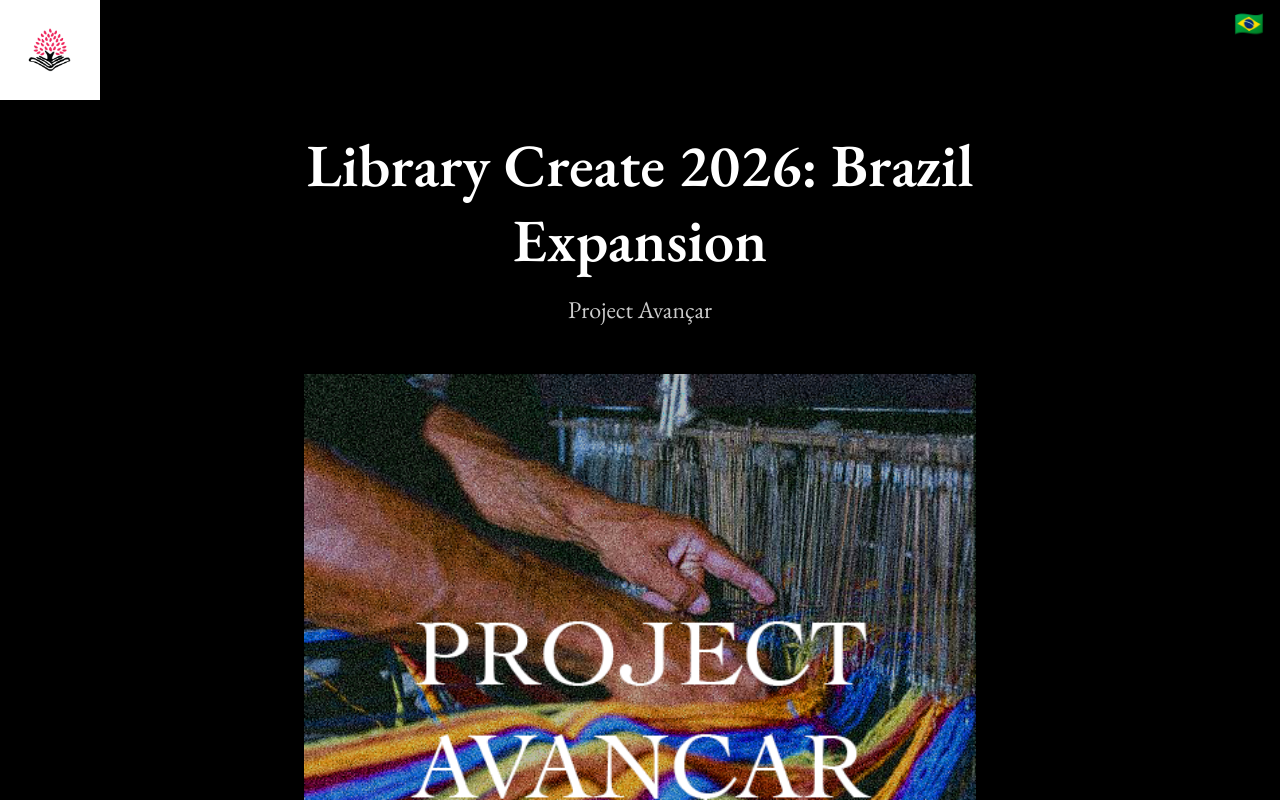
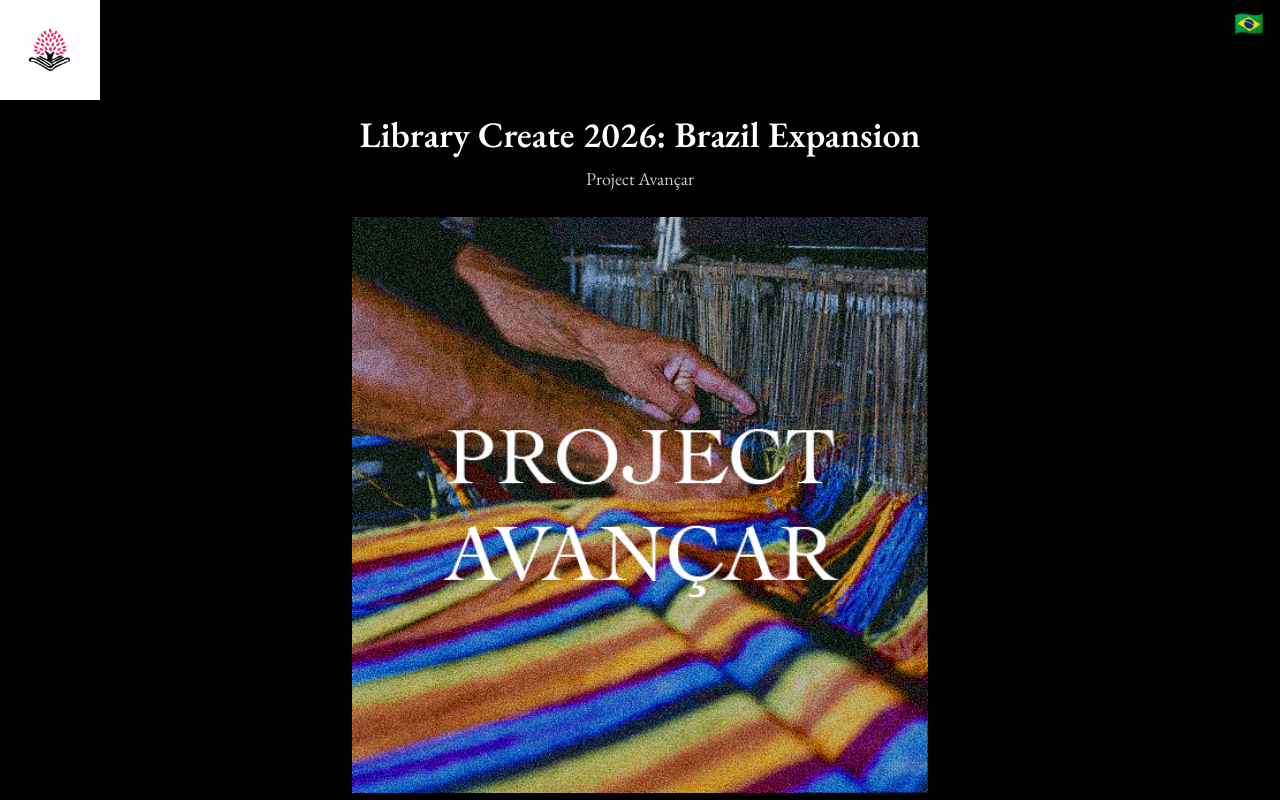
Before and after one commit to nikunjt0/librarycreate, a Next.js app: page /project-avancar in a window 1280 px wide. Shown: the top 800 px of the page. Built offline with nearby package versions, Linux system fonts and the light colour scheme.

Commit message:
project avancar updates

```diff
--- a/app/project-avancar/page.tsx
+++ b/app/project-avancar/page.tsx
@@ -26,26 +26,26 @@ export default function ProjectAvancar() {
       </div>
 
       {/* Hero Section */}
-      <section className="relative min-h-[60vh] flex items-center justify-center px-8 py-24 pt-32">
-        <div className="relative w-full max-w-4xl mx-auto text-center">
+      <section className="relative min-h-screen flex items-center justify-center px-8 py-20 pt-28">
+        <div className="relative w-full max-w-3xl mx-auto text-center">
           <h1
-            className="text-4xl md:text-5xl lg:text-6xl font-semibold text-white mb-4 leading-tight"
+            className="text-2xl md:text-3xl lg:text-4xl font-semibold text-white mb-2 leading-tight"
             style={{ fontFamily: 'var(--font-garamond), Garamond, serif' }}
           >
             Library Create 2026: Brazil Expansion
           </h1>
           <p
-            className="text-xl md:text-2xl text-white/80 mb-8"
+            className="text-base md:text-lg text-white/80 mb-4"
             style={{ fontFamily: 'var(--font-garamond), Garamond, serif' }}
           >
             Project Avançar
           </p>
-          <div className="mt-12 max-w-2xl mx-auto">
+          <div className="mt-6 max-w-xl mx-auto">
             <Image
               src="/images/projectavancar.png"
               alt="Project Avançar"
-              width={600}
-              height={400}
+              width={480}
+              height={320}
               className="w-full h-auto object-contain"
               priority
             />
@@ -133,46 +133,6 @@ export default function ProjectAvancar() {
         </div>
       </section>
 
-      {/* Entrepreneurial Fundraising Model */}
-      <section className="max-w-4xl mx-auto px-8 py-16">
-        <div className="border-l-4 border-white/30 pl-6 mb-8">
-          <h2
-            className="text-2xl md:text-3xl text-white uppercase mb-4"
-            style={{ fontFamily: 'var(--font-garamond), Garamond, serif' }}
-          >
-            Entrepreneurial Fundraising Model
-          </h2>
-        </div>
-        <div className="bg-white/5 border border-white/10 rounded-lg p-8">
-          <p
-            className="text-base md:text-lg text-white/80 leading-relaxed"
-            style={{ fontFamily: '"Helvetica Neue", Helvetica, Arial, sans-serif' }}
-          >
-            The Brazil expansion will be supported by an entrepreneurial approach to fundraising that blends philanthropy with revenue-generating partnerships. LibraryCreate plans to partner with Brazilian consumer brands to create products that allocate a portion of proceeds directly toward funding the construction and operation of the library. These partnerships provide a sustainable funding mechanism while allowing brands to align with a meaningful social impact initiative.
-          </p>
-        </div>
-      </section>
-
-      {/* Leadership and Motivation */}
-      <section className="max-w-4xl mx-auto px-8 py-16 pb-24">
-        <div className="border-l-4 border-white/30 pl-6 mb-8">
-          <h2
-            className="text-2xl md:text-3xl text-white uppercase mb-4"
-            style={{ fontFamily: 'var(--font-garamond), Garamond, serif' }}
-          >
-            Leadership and Motivation
-          </h2>
-        </div>
-        <div className="bg-white/5 border border-white/10 rounded-lg p-8">
-          <p
-            className="text-base md:text-lg text-white/80 leading-relaxed"
-            style={{ fontFamily: '"Helvetica Neue", Helvetica, Arial, sans-serif' }}
-          >
-            Education has played a defining role in the leadership behind this initiative. Having been personally impacted by scholarships and access to educational opportunities, the project leaders are deeply committed to extending those same opportunities to students who lack access to basic educational resources. The Brazil expansion represents a values-driven continuation of Library Create's global mission and a focused effort to scale educational impact through thoughtful partnerships and disciplined execution.
-          </p>
-        </div>
-      </section>
-
       {/* Contact Section */}
       <section className="max-w-4xl mx-auto px-8 pb-24">
         <div className="border-t border-white/20 pt-12">
```
Also changed, not shown: 1 other file (tests, documents, lock files or other folders).
